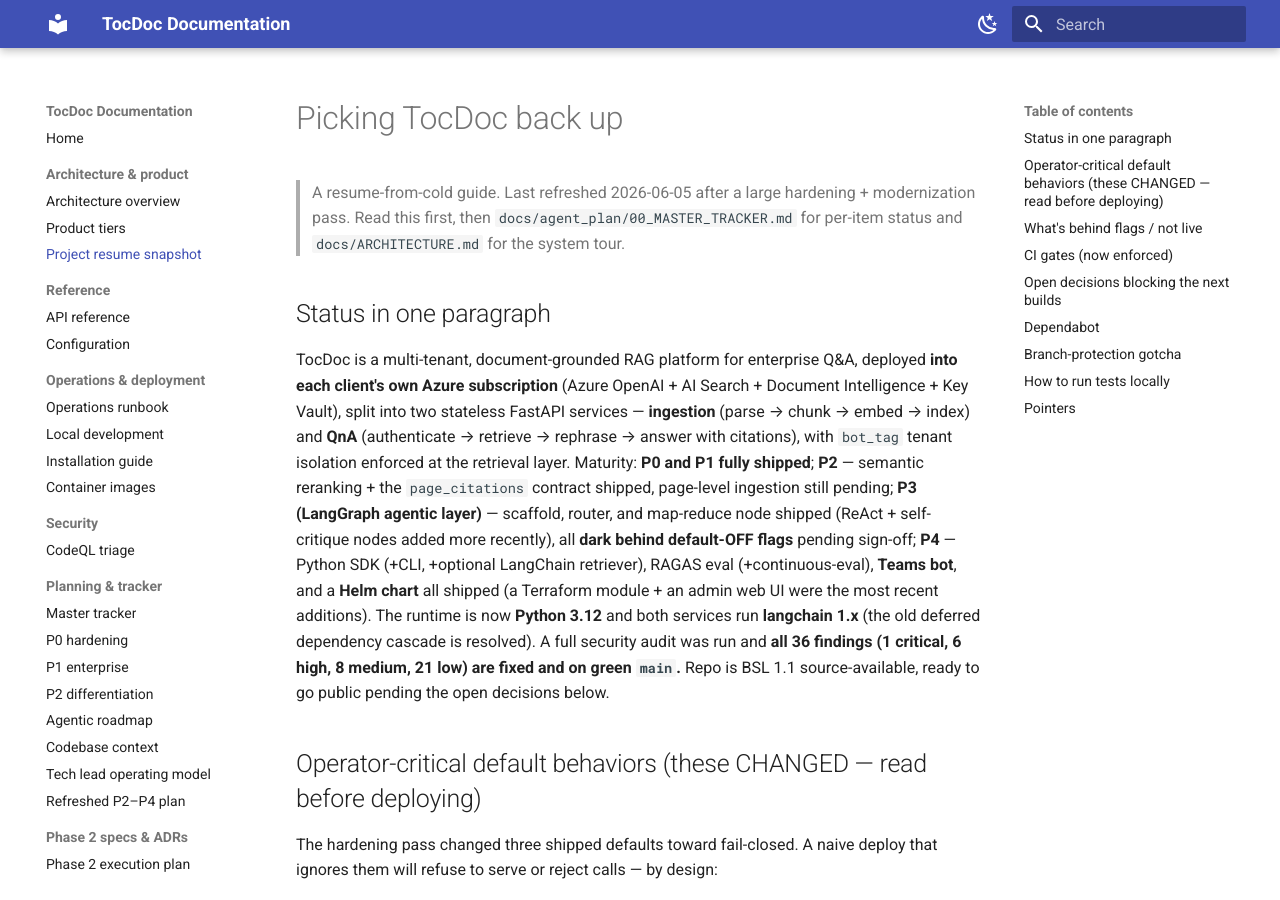
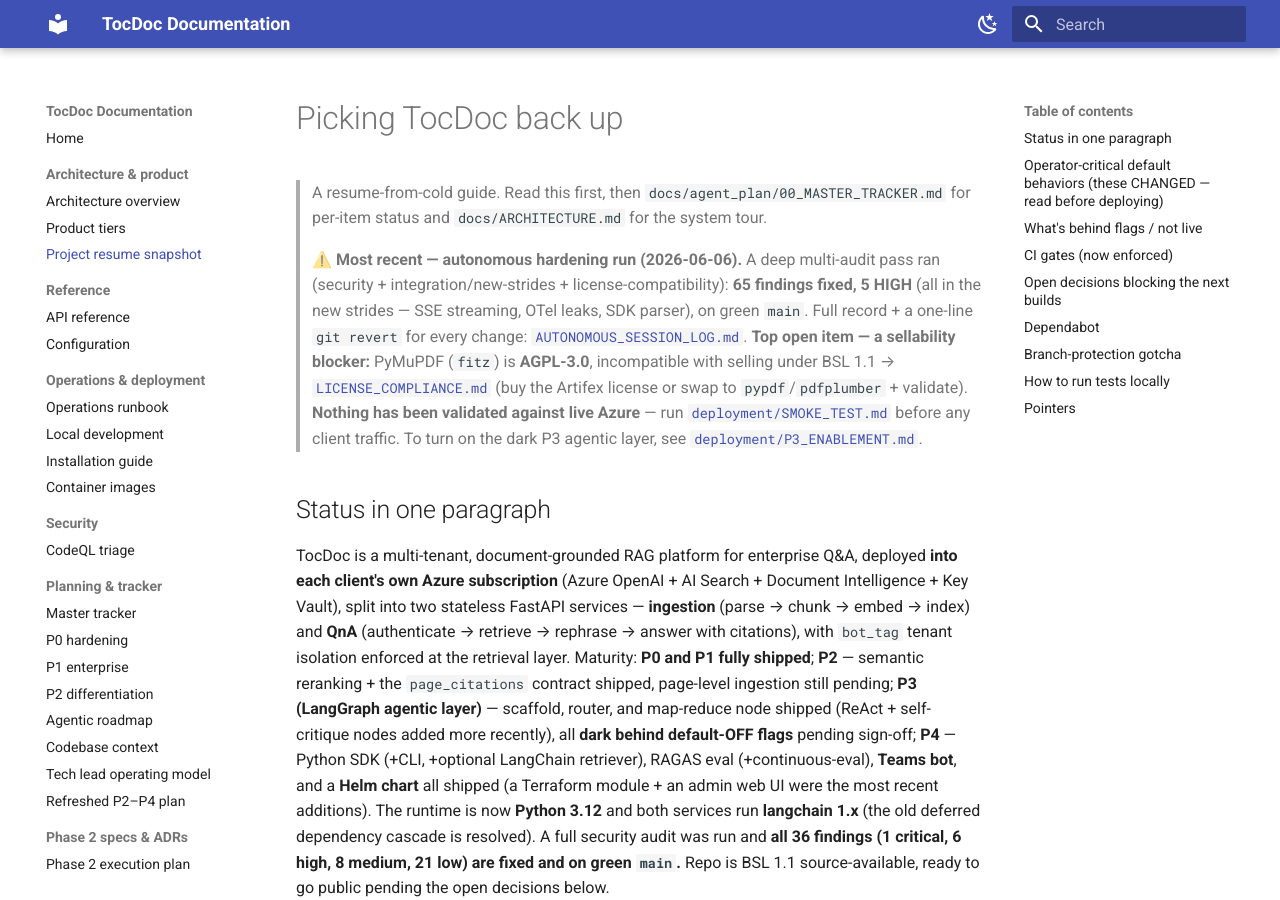
Before and after one commit to MaanavA26/TocDoc---Enterprise-RAG, an MkDocs documentation site: the page built from docs/RESUME.md, in a window 1280 px wide and 900 px high. Built offline with MkDocs 1.6.1 and Material for MkDocs 9.7.7, drawn with Linux system fonts in a browser that asks for light colours; some of the changed text lies outside the part shown.

Commit message:
docs: make RESUME + docs index the accurate entry point (autonomous run, PyMuPDF blocker, new docs) (#182)
So a fresh reader lands on the current state — the audit/hardening run, the license
sellability blocker, and the smoke/P3/compliance/session-log docs — without re-discovering.

Co-Authored by Maanav's Mac-Pro

```diff
--- a/docs/RESUME.md
+++ b/docs/RESUME.md
@@ -1,8 +1,19 @@
 # Picking TocDoc back up
 
-> A resume-from-cold guide. Last refreshed 2026-06-05 after a large hardening +
-> modernization pass. Read this first, then `docs/agent_plan/00_MASTER_TRACKER.md`
+> A resume-from-cold guide. Read this first, then `docs/agent_plan/00_MASTER_TRACKER.md`
 > for per-item status and `docs/ARCHITECTURE.md` for the system tour.
+>
+> **⚠️ Most recent — autonomous hardening run (2026-06-06).** A deep multi-audit pass
+> ran (security + integration/new-strides + license-compatibility): **65 findings fixed,
+> 5 HIGH** (all in the new strides — SSE streaming, OTel leaks, SDK parser), on green
+> `main`. Full record + a one-line `git revert` for every change:
+> [`AUTONOMOUS_SESSION_LOG.md`](AUTONOMOUS_SESSION_LOG.md).
+> **Top open item — a sellability blocker:** PyMuPDF (`fitz`) is **AGPL-3.0**,
+> incompatible with selling under BSL 1.1 → [`LICENSE_COMPLIANCE.md`](LICENSE_COMPLIANCE.md)
+> (buy the Artifex license or swap to `pypdf`/`pdfplumber` + validate).
+> **Nothing has been validated against live Azure** — run
+> [`deployment/SMOKE_TEST.md`](deployment/SMOKE_TEST.md) before any client traffic.
+> To turn on the dark P3 agentic layer, see [`deployment/P3_ENABLEMENT.md`](deployment/P3_ENABLEMENT.md).
 
 ## Status in one paragraph
 
@@ -161,8 +172,11 @@
   - `10_P4_1_TEAMS_BOT_ADR.md` — Teams bot (**shipped**, `services/teams-bot/`)
   - `00_PHASE_2_EXECUTION_PLAN.md`, `01`–`06` — Phase 2 specs and decisions
 - **Packaging:** `docs/PRODUCT_TIERS.md`. **Deploy:** `infra/main.bicep` (Bicep)
-  or `infra/terraform/` (Terraform); `charts/tocdoc/` (Helm).
-- **Security:** the full audit report from the hardening pass was kept **out of
-  the repo** (a live-findings doc is an attacker checklist on a public repo); all
-  36 findings are fixed in `main`. `docs/security/CODEQL_TRIAGE.md` is the
-  committed scan triage.
+  or `infra/terraform/` (Terraform); `charts/tocdoc/` (Helm). **Live-validate:**
+  `docs/deployment/SMOKE_TEST.md`. **Published images:** `docs/deployment/CONTAINER_IMAGES.md`.
+- **Enable the dark P3 agentic layer:** `docs/deployment/P3_ENABLEMENT.md`.
+- **Autonomous hardening run:** `docs/AUTONOMOUS_SESSION_LOG.md` — full audit→fix
+  record (65 findings, 5 HIGH) with one-line reverts.
+- **License / sellability:** `docs/LICENSE_COMPLIANCE.md` (incl. the PyMuPDF AGPL blocker).
+- **Security posture:** `SECURITY.md` (controls in place) + `docs/security/CODEQL_TRIAGE.md`.
+  Detailed residual-risk threat models were kept out of the public repo by design.
```
Also changed, not shown: docs/README.md (+16 -0 lines).
